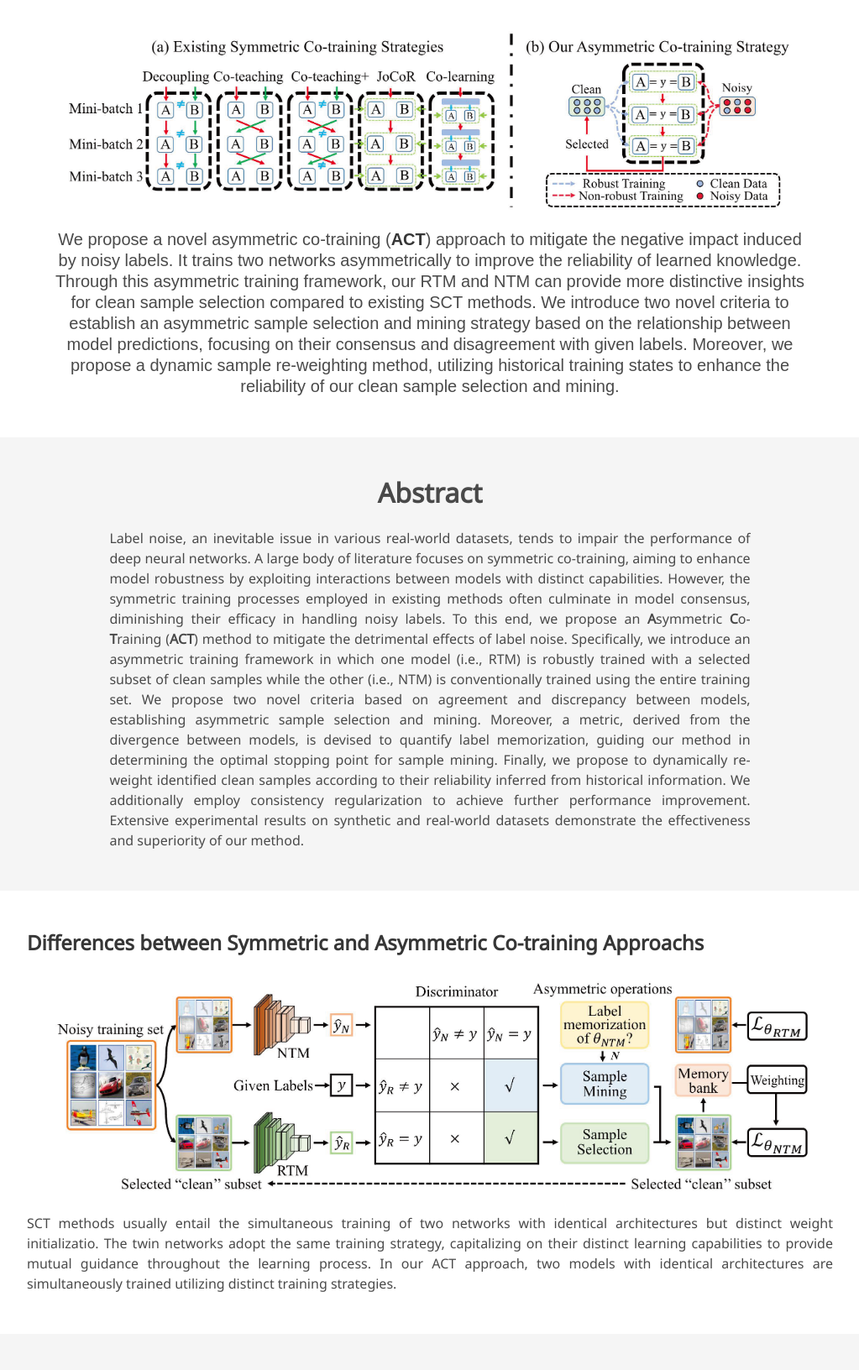
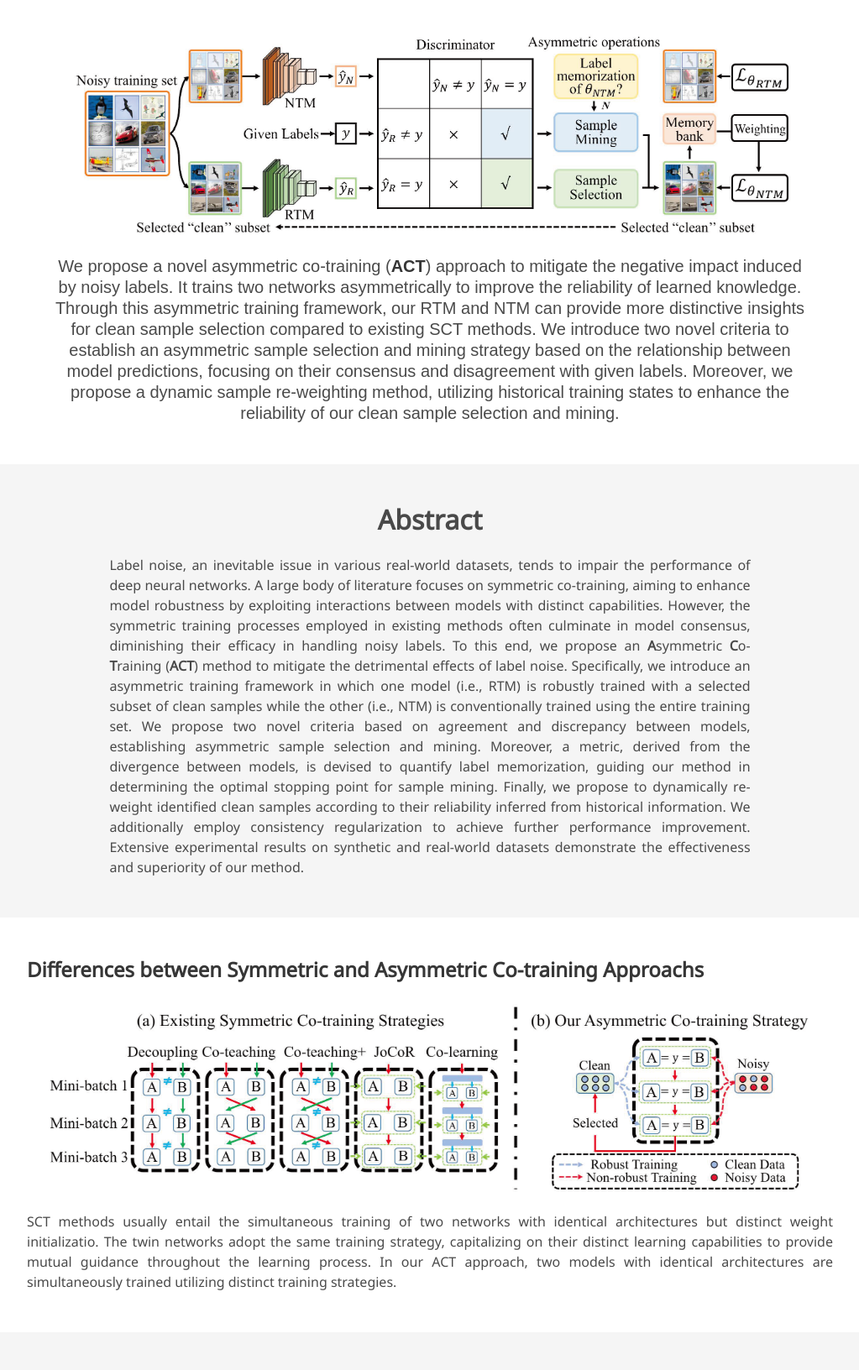
Before and after one commit to shengmengmeng/project-ACT, a plain HTML site: page index.html in a window 1280 px wide. Shown: the part 420-2052 px from the top of the page at 84% size, without its empty margins (128-1151 px from the left). Drawn offline with nearby package versions, Linux system fonts and the light colour scheme; some icons are missing; a web font is replaced by a local one.

Commit message:
Update index.html

```diff
--- a/index.html
+++ b/index.html
@@ -119,7 +119,7 @@
 <section class="hero teaser">
   <div class="container is-max-desktop">
     <div class="hero-body">
-      <img src="static/images/Figure1.png" alt="Poster Dataset Distillation (PoDD)" class="center-image" style="max-width: 100%; height: auto;">
+      <img src="static/images/Figure.png" alt="Poster Dataset Distillation (PoDD)" class="center-image" style="max-width: 100%; height: auto;">
       <h2 class="subtitle has-text-centered">
         We propose a novel asymmetric co-training (<strong>ACT</strong>) approach to mitigate the negative impact induced by noisy labels. It trains two networks asymmetrically to improve the reliability of learned knowledge. Through this asymmetric training framework, our RTM and NTM can provide more distinctive insights for clean sample selection compared to existing SCT methods. We introduce two novel criteria to establish an asymmetric sample selection and mining strategy based on the relationship between model predictions, focusing on their consensus and disagreement with given labels. Moreover, we propose a dynamic sample re-weighting method, utilizing historical training states to enhance the reliability of our clean sample selection and mining.
       </h2>
@@ -151,7 +151,7 @@
         <div class="content">
           <h2 class="title is-4">Differences between Symmetric and Asymmetric Co-training Approachs</h2>
 
-          <img src="static/images/Figure.png" alt="Self-Adaptive and Class-Balanced Sample Selection and Re-weighting" class="center-image">
+          <img src="static/images/Figure1.png" alt="Self-Adaptive and Class-Balanced Sample Selection and Re-weighting" class="center-image">
           <div class="level-set has-text-justified">
             <p>
               SCT methods usually entail the simultaneous training of two networks with identical architectures but distinct weight initializatio. The twin networks adopt the same training strategy, capitalizing on their distinct learning capabilities to provide mutual guidance throughout the learning process. In our ACT approach, two models with identical architectures are simultaneously trained utilizing distinct training strategies.
```
